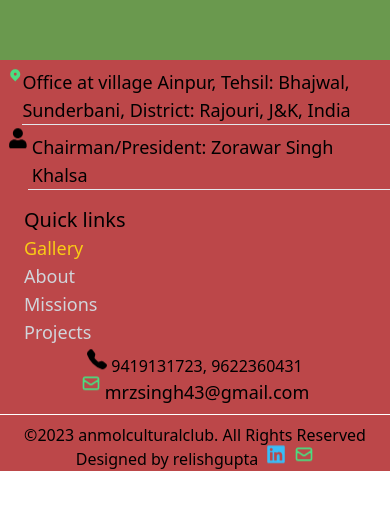
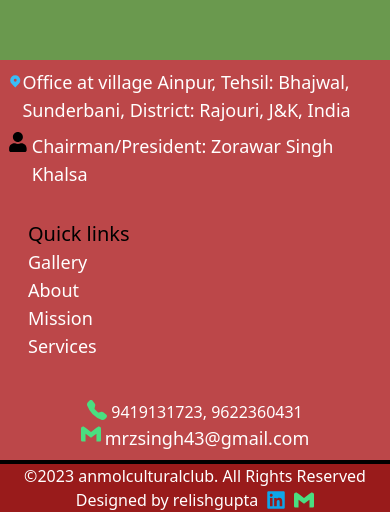
Before and after one commit to relishgupta/NGO, a React (Create React App) app: page /gallery in a window 390 px wide. Shown: the part 1628-2140 px from the top of the page. Before the commit the page ends 2099 px from the top, so only its background shows below. Built offline with nearby package versions, Linux system fonts and the light colour scheme.

Commit message:
finalized navbar and footer

```diff
--- a/src/components/footer.jsx
+++ b/src/components/footer.jsx
@@ -1,63 +1,64 @@
-import {FaLinkedin, FaUser } from "react-icons/fa";
-import { HiOutlineMail,HiLocationMarker } from "react-icons/hi";
-import {BsFillTelephoneFill} from "react-icons/bs";
+import { FaLinkedin, FaUser } from "react-icons/fa";
+import { HiLocationMarker } from "react-icons/hi";
+import { SiGmail } from "react-icons/si"
+import { BsFillTelephoneFill } from "react-icons/bs";
 import { useNavigate } from "react-router-dom";
 import { Link } from "react-scroll";
 
 const Footer = () => {
-  const navigate=useNavigate();
-  const ToGallery=()=>navigate('/gallery');
-  const ToMissions=()=>navigate('/missions');
-  const ToHome=()=>navigate('/');
+  const navigate = useNavigate();
+  const ToGallery = () => navigate('/gallery');
+  const ToMissions = () => navigate('/missions');
+  const ToHome = () => navigate('/');
 
   return (
     <>
       <div name='contact' className="w-full bg-mrn">
-        <div className="border-white border-b pb-11 pt-1 flex flex-col md:flex-row md:justify-evenly">
+        <div className="border-black border-b-4 pb-11 pt-1 flex flex-col lg:flex-row lg:justify-evenly">
           <span className="pt-1 pl-2 md:pl-0">
-            <p className="flex text-green-400 text-lg">
-              <HiLocationMarker size={26} className="animate-bounce"/>
-              <span className="border-b text-black">
+            <p className="flex text-sky-400 text-lg">
+              <HiLocationMarker size={26} className="" />
+              <span className="md:border-b border-black  text-white">
                 Office at village Ainpur, Tehsil: Bhajwal, Sunderbani, District: Rajouri, J&K, India
-              </span><br/>
+              </span><br />
             </p>
             <p className="pt-2 flex text-lg">
-              <FaUser size={20} className="animate-bounce"/>
-              <span className="pl-1 border-b text-black">
+              <FaUser size={20} className="" />
+              <span className="pl-1 md:border-b border-black  text-white">
                 Chairman/President: Zorawar Singh Khalsa
               </span>
             </p>
           </span>
-          <span className="flex flex-col pl-6 md:pl-0">
-            <h1 className="md:border-b pt-4 md:pt-1 text-xl text-black">Quick links</h1>
-            <p onClick={ToGallery} className="cursor-pointer text-lg text-yellow-400">Gallery</p>
-            <Link onClick={ToHome} to='about' className="cursor-pointer text-lg text-gray-300">About</Link>
-            <Link to='missions' smooth duration={500} onClick={ToMissions} className="cursor-pointer text-lg text-gray-300">Missions</Link>
-            <Link onClick={ToHome} to='projects' className="cursor-pointer text-lg text-gray-300">Projects</Link>
+          <span className="flex flex-col pl-7 md:pl-0">
+            <h1 className="md:border-b border-black pt-8 md:pt-1 text-xl text-black">Quick links</h1>
+            <p onClick={ToGallery} className="cursor-pointer text-lg text-white">Gallery</p>
+            <Link onClick={ToHome} to='about' className="cursor-pointer text-lg text-white">About</Link>
+            <Link to='missions' smooth duration={500} onClick={ToMissions} className="cursor-pointer text-lg text-white">Mission</Link>
+            <Link onClick={ToHome} to='projects' className="cursor-pointer text-lg text-white">Services</Link>
           </span>
-          <span className="text-center md:text-start -mb-9">
-            <p className="flex justify-center md:justify-start pt-2 text-md md:text-lg text-black">
-              <BsFillTelephoneFill className="animate-bounce" size={20} />
-              <span className="md:border-b pl-1 text-md md:text-lg">
+          <span className="mt-8 md:mt-0 text-center md:text-start -mb-9">
+            <p className="flex justify-center md:justify-start pt-2 text-md md:text-lg">
+              <BsFillTelephoneFill className=" text-green-400" size={20} />
+              <span className="md:border-b border-black  pl-1 text-md md:text-lg text-white">
                 9419131723, 9622360431
               </span>
             </p>
-            <a href="mailto:mrzsingh43Gmail.com" className="flex justify-center md:justify-start text-lg text-black" target="_blank" rel="noreferrer">
-              <HiOutlineMail size={20} className='text-green-400 animate-bounce' />
-              <span className="md:border-b pl-1 text-md md:text-lg hover:text-white">
+            <a href="mailto:mrzsingh43Gmail.com" className="flex justify-center md:justify-start text-lg text-white" target="_blank" rel="noreferrer">
+              <SiGmail size={20} className='text-green-400' />
+              <span className="md:border-b border-black lack pl-1 text-md md:text-lg hover:text-black">
                 mrzsingh43@gmail.com
               </span>
             </a>
           </span>
         </div>
-        <div className="mt-2 flex flex-col items-center md:flex-row md:justify-evenly text-black text-md md:text-lg">
+        <div className="flex flex-col items-center md:flex-row md:justify-evenly text-white text-md md:text-lg bg-red-800">
           <p>©2023 anmolculturalclub. All Rights Reserved</p>
           <p className="flex items-center">
             Designed by relishgupta
             <a href='https://www.linkedin.com/in/relish-gupta-165692234/' target="_blank" rel="noreferrer">
-              <FaLinkedin size={20} className='mx-2 text-sky-400 animate-bounce' />
+              <FaLinkedin size={20} className='mx-2 text-sky-500' />
             </a>
-            <a href="mailto:guptarelish333Gmail.com" target="_blank" rel="noreferrer"><HiOutlineMail size={20} className='animate-bounce text-green-400' /></a>
+            <a href="mailto:guptarelish333Gmail.com" target="_blank" rel="noreferrer"><SiGmail size={20} className=' text-green-400' /></a>
           </p>
         </div>
       </div>
--- a/src/routes/navbar.jsx
+++ b/src/routes/navbar.jsx
@@ -40,8 +40,24 @@ const Navbar = () => {
     return (
         <>
             <nav className='h-screen bg-cover bg-center' style={{ backgroundImage: `url(${home1})` }}>
+                {navb && (
+                    <>
+                        <div onClick={()=>{setNavb(false)}} className='fixed left-0 top-0 h-full w-full'/>
+                        <ul className='fixed z-30 w-[27rem] bg-gray-400 text-blue-800'>
+                        <FaTimes size={30} className="absolute right-8 mt-8 text-black cursor-pointer" onClick={()=>{setNavb(false)}}/>
+                        <img src={logo} alt='logo' className='h-20 ml-6 mt-2 cursor-pointer' onClick={Navigate} />
+                        {li.map(({ id, link }) => (
+                        <li key={id} className="border-t border-black px-10 cursor-pointer capitalize py-5 text-2xl hover:underline hover:text-green-800">
+                            <Link to={link}>
+                                {link}
+                            </Link>
+                        </li>
+                        ))}
+                        </ul>
+                    </>
+                )}
                 <div className="p-2 flex justify-center ">
-                    <div className='fixed bg-gray-400 rounded-full w-full xl:w-[76rem] flex justify-between items-center z-10'>
+                    <div className='fixed bg-gray-400 rounded-full w-80 md:w-full xl:w-[76rem] flex justify-between items-center z-10'>
                         <Link to='home' smooth duration={500}>
                             <img src={logo} alt='logo' className='h-20 ml-6 cursor-pointer' onClick={Navigate} />
                         </Link>
@@ -54,27 +70,12 @@ const Navbar = () => {
                             ))}
                         </ul>
 
-                        <div onClick={() => setNavb(!navb)} className='absolute right-10 cursor-pointer text-black md:hidden z-100'>
-                            {navb ? <FaTimes size={30} /> : <FaBars size={30} />}
+                        <div onClick={() => setNavb(true)} className='absolute right-10 cursor-pointer text-black md:hidden z-100'>
+                            <FaBars size={30} />
                         </div>
 
                     </div>
                 </div>
-                        {navb && (
-                            <>
-                            <div onClick={()=>{setNavb(false)}} className='fixed left-0 top-0 h-full w-full'/>
-                            <ul className='ml-5 rounded-lg fixed z-20 w-58 bg-gray-400 text-blue-800 '>
-                            <img src={logo} alt='logo' className='border-b-4 h-20 ml-6 cursor-pointer' onClick={Navigate} />
-                            {li.map(({ id, link }) => (
-                                    <li key={id} className="px-10 cursor-pointer capitalize py-5 text-2xl hover:underline hover:text-green-800">
-                                        <Link to={link} smooth duration={500}>
-                                            {link}
-                                        </Link>
-                                    </li>
-                            ))}
-                            </ul>
-                            </>
-                        )}
             </nav>
             <Outlet />
         </>
```
